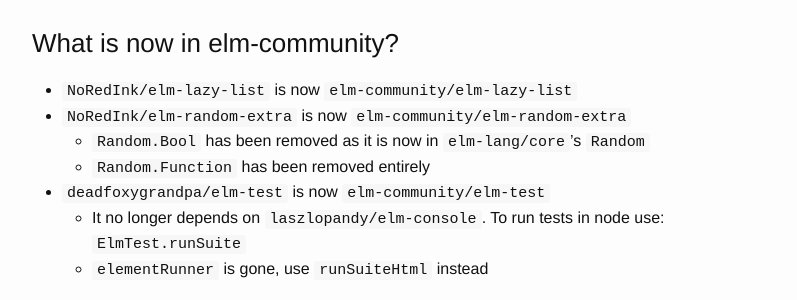
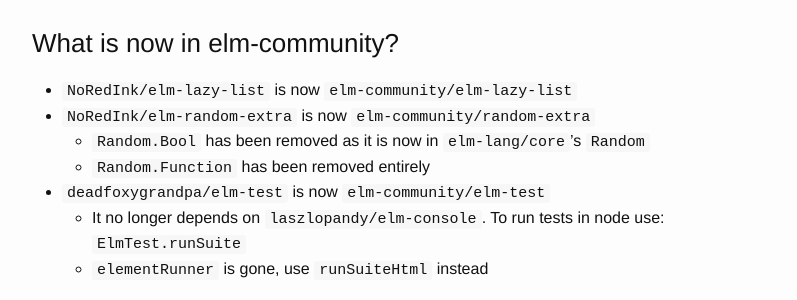
Before and after one commit to gunnarahlberg/elm-faq, a Jekyll site: the page built from 17.md, in a window 1280 px wide and 900 px high, scrolled down 2436 px. Shown: the part 151-451 px from the top of the window, without its empty margins (238-1035 px from the left). Built offline with Jekyll 4.4.1, drawn with Linux system fonts in a browser that asks for light colours.

Commit message:
fix package reference

```diff
--- a/17.md
+++ b/17.md
@@ -73,7 +73,7 @@
 ### What is now in elm-community?
 
 * `NoRedInk/elm-lazy-list` is now `elm-community/elm-lazy-list`
-* `NoRedInk/elm-random-extra` is now `elm-community/elm-random-extra`
+* `NoRedInk/elm-random-extra` is now `elm-community/random-extra`
   * `Random.Bool` has been removed as it is now in `elm-lang/core`'s `Random`
   * `Random.Function` has been removed entirely
 * `deadfoxygrandpa/elm-test` is now `elm-community/elm-test`
```
